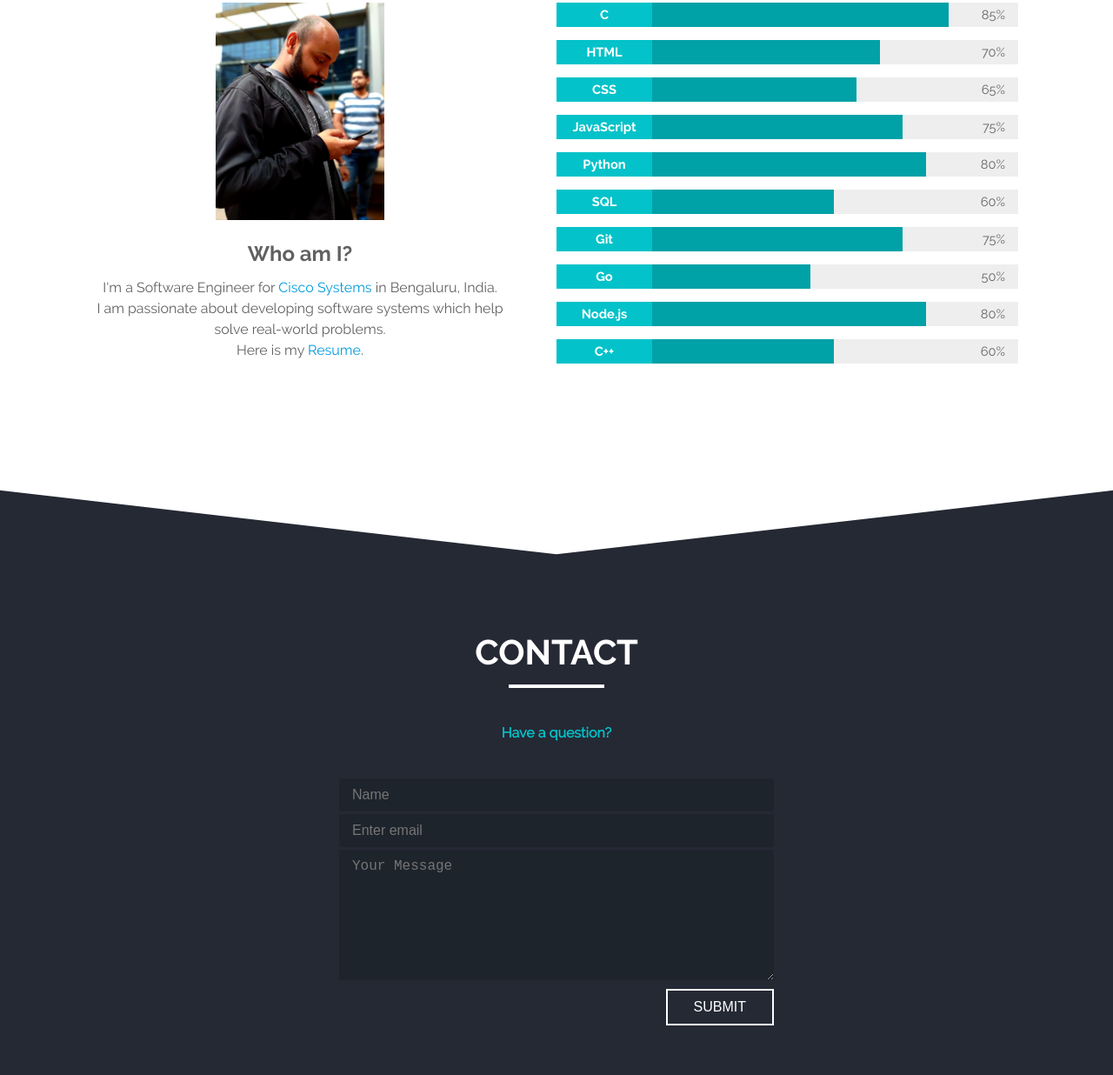
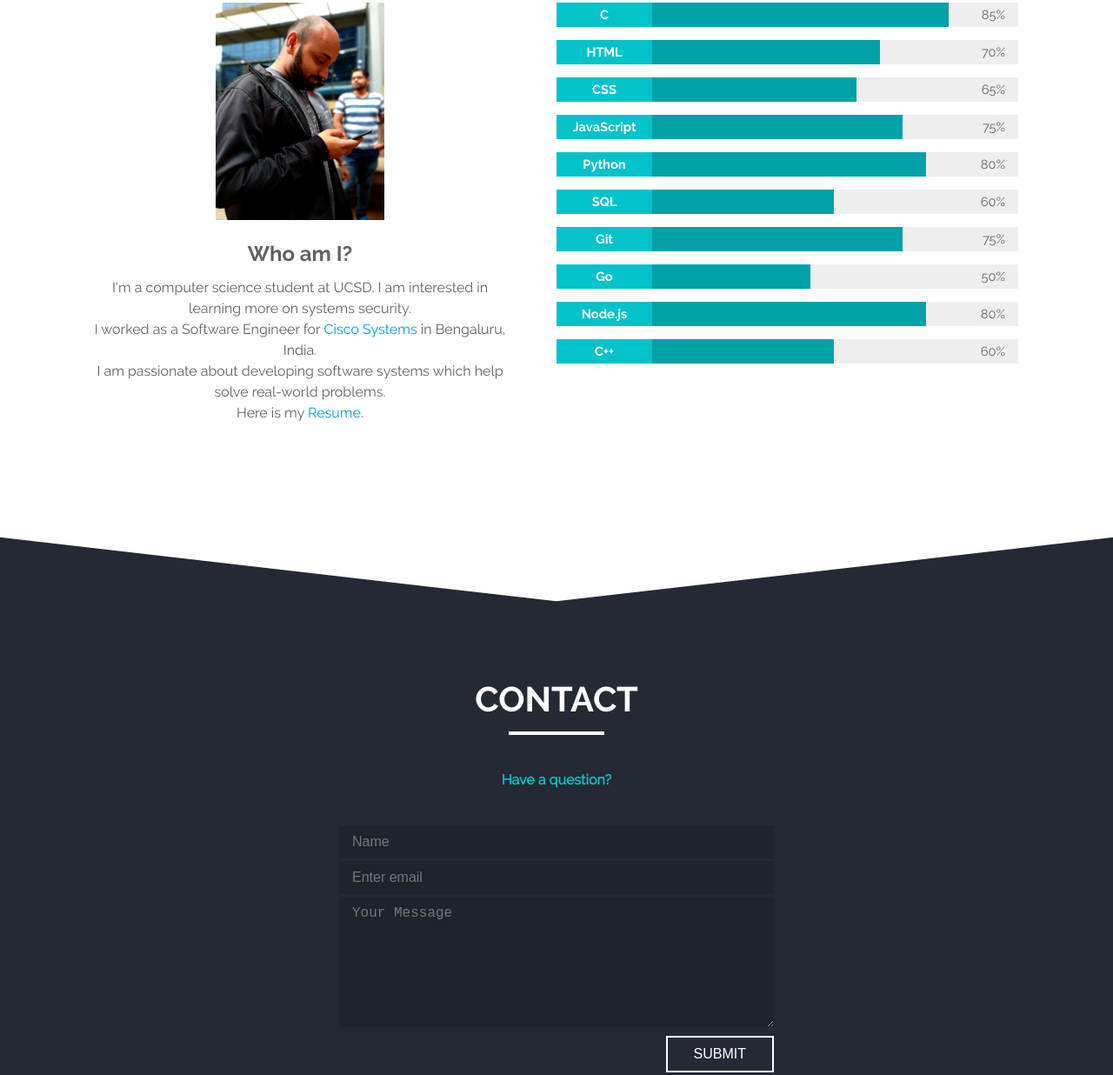
Before and after one commit to ayushagarwal95/ayushagarwal95.github.io, a plain HTML site: page index.html in a window 1280 px wide. Shown: the part 1383-2619 px from the top of the page at 87% size. Drawn offline with nearby package versions, Linux system fonts and the light colour scheme.

Commit message:
Added Uni details.

```diff
--- a/index.html
+++ b/index.html
@@ -38,7 +38,7 @@
                     <div class="text">
                         Hello, I'm <span class="highlight">Ayush Agarwal</span>.
                         <br>
-                        I'm a Software Engineer.
+                        I'm a graduate student at University of California, San Diego.
                     </div>
 
                     <div class="button page-link" dest="about">Know more <i class="mdi mdi-arrow-right"></i></div>
@@ -118,7 +118,8 @@
                             <img src="img/me.png" class="me">
                             <div class="label bold">Who am I?</div>
                             <div>
-                                I'm a Software Engineer for <a class="highlight" href="https://www.cisco.com" target="_blank">Cisco Systems</a> in Bengaluru, India.
+                                I'm a computer science student at UCSD. I am interested in learning more on systems security.<br>
+                                I worked as a Software Engineer for <a class="highlight" href="https://www.cisco.com" target="_blank">Cisco Systems</a> in Bengaluru, India.
                                 <br>
                                 I am passionate about developing software systems which help solve real-world problems.
                                 <br>
```
